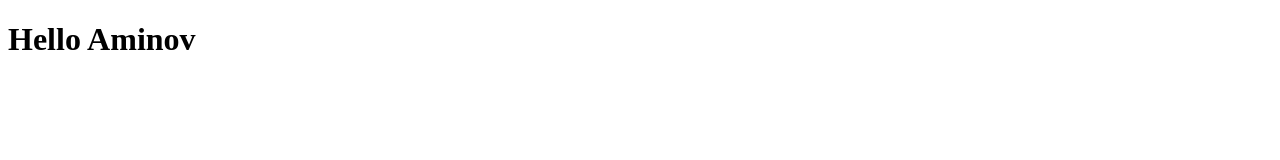
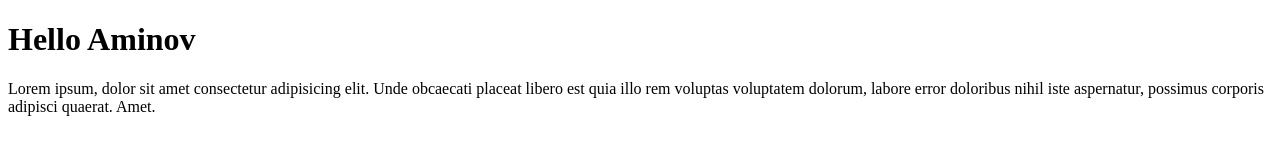
Before and after one commit to AKamronbek/first-project, a plain HTML site: page index.html in a window 1280 px wide. Drawn offline with Linux system fonts and the light colour scheme.

Commit message:
added lorem

```diff
--- a/index.html
+++ b/index.html
@@ -7,5 +7,6 @@
 </head>
 <body>
     <h1>Hello Aminov</h1>
+    <p>Lorem ipsum, dolor sit amet consectetur adipisicing elit. Unde obcaecati placeat libero est quia illo rem voluptas voluptatem dolorum, labore error doloribus nihil iste aspernatur, possimus corporis adipisci quaerat. Amet.</p>
 </body>
 </html>
```
